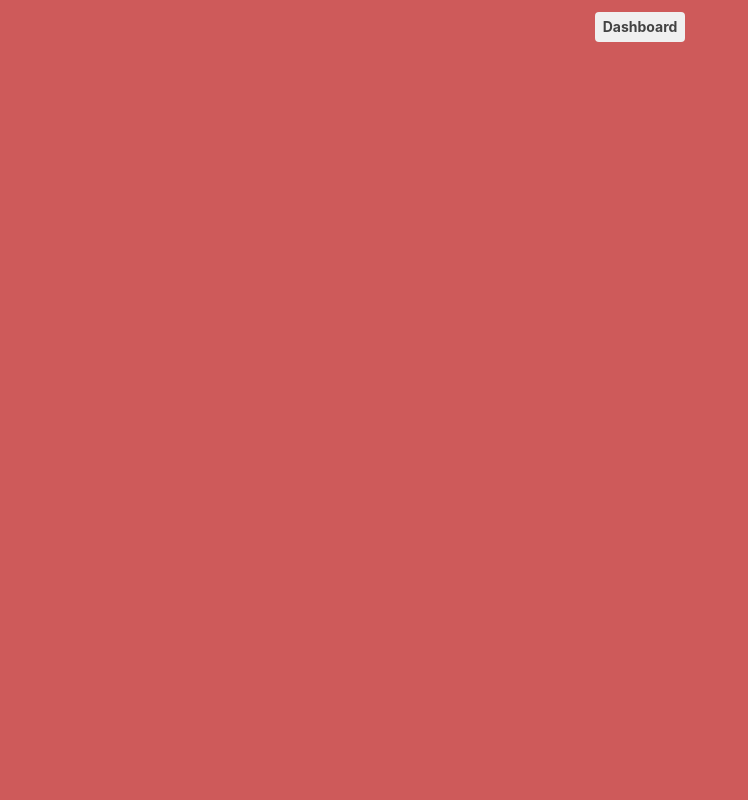
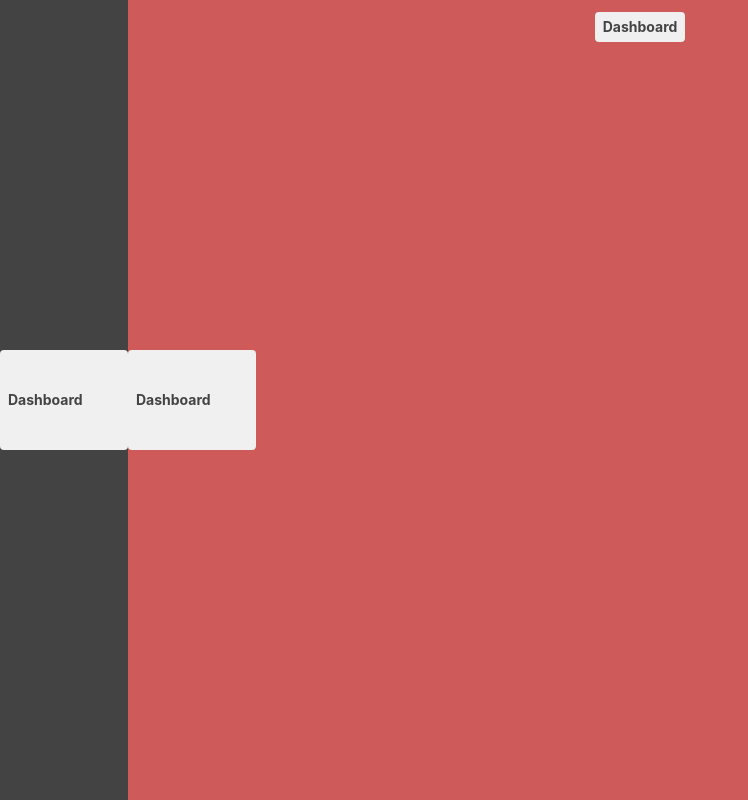
Before and after one commit to MSzostaq/TODO-List, a React (Create React App) app: page /other in a window 1280 px wide. Shown: the whole page, without its empty margins (0-748 px from the left). Built offline with nearby package versions, Linux system fonts and the light colour scheme.

Commit message:
added Sidebar component and Routing

```diff
--- /dev/null
+++ b/src/components/Sidebar.jsx
@@ -0,0 +1,43 @@
+import React from "react";
+import { NavLink } from "react-router-dom";
+import styled from "styled-components";
+import Button from "components/Button";
+
+const Wrapper = styled.div`
+  background-color: ${({ theme }) => theme.colors.darkGrey};
+  display: flex;
+  align-items: center;
+  justify-content: flex-start;
+  position: absolute;
+  top: 0;
+  left: 0;
+  width: 128px;
+  height: 100%;
+`;
+
+const StyledLink = styled(NavLink)`
+  width: 128px;
+  height: 100px;
+`;
+
+const StyledButton = styled(Button)`
+  width: 128px;
+  height: 100px;
+`;
+
+const Sidebar = () => {
+  return (
+    <Wrapper>
+      <StyledButton>
+        <p>Dashboard</p>
+        <StyledLink to="/dashboard" />
+      </StyledButton>
+      <StyledButton>
+        <p>Dashboard</p>
+        <StyledLink to="/other" />
+      </StyledButton>
+    </Wrapper>
+  );
+};
+
+export default Sidebar;
--- a/src/views/Main.jsx
+++ b/src/views/Main.jsx
@@ -9,6 +9,7 @@ import styled, { ThemeProvider } from "styled-components";
 import { theme } from "constants/theme";
 import Dashboard from "views/Dashboard";
 import Other from "views/Other";
+import Sidebar from "components/Sidebar";
 
 const Wrapper = styled.div`
   position: relative;
@@ -34,6 +35,7 @@ const Main = () => {
               </Route>
               <Redirect to="/dashboard" />
             </Switch>
+            <Sidebar />
           </View>
         </Wrapper>
       </ThemeProvider>
```
